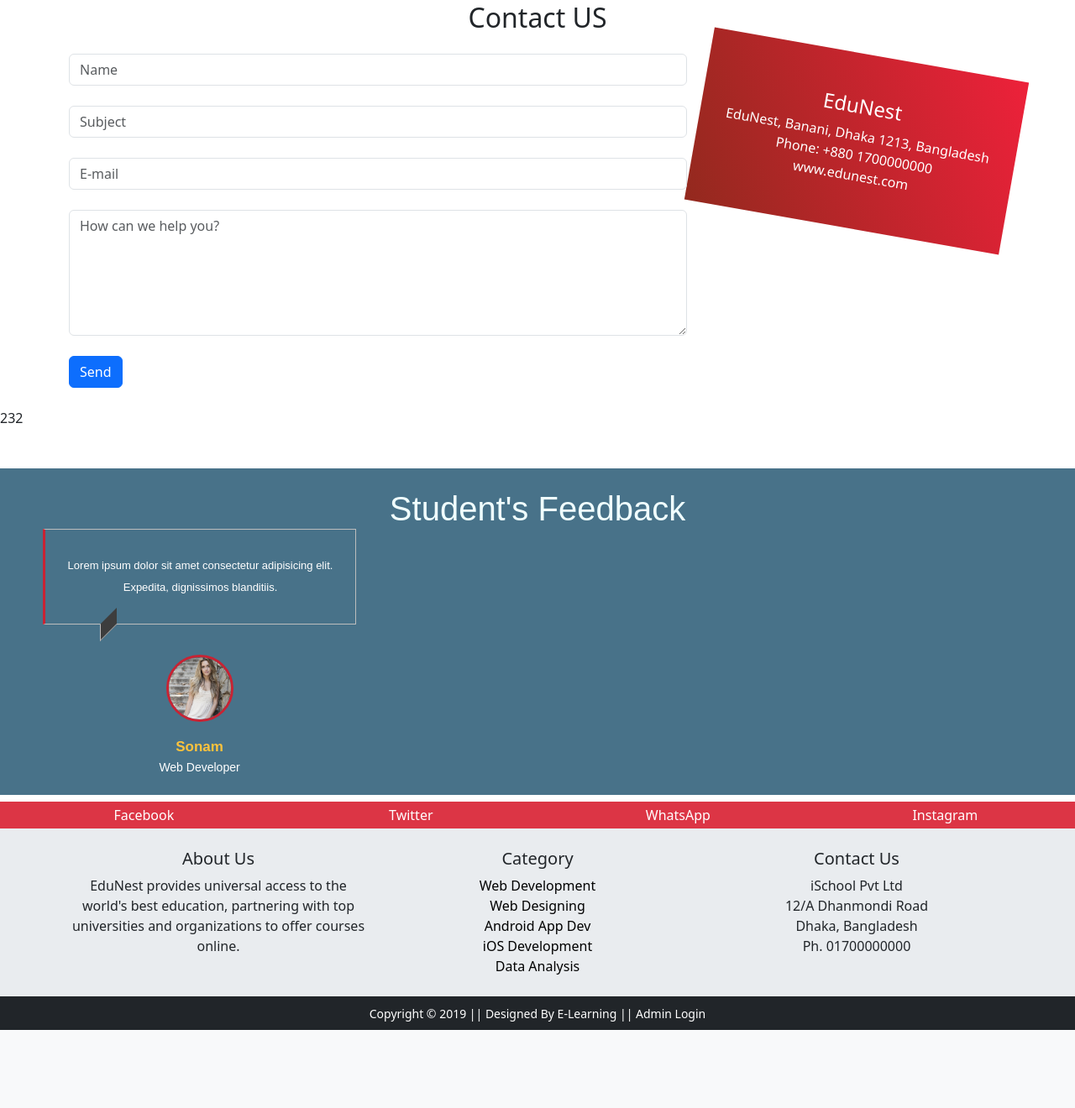
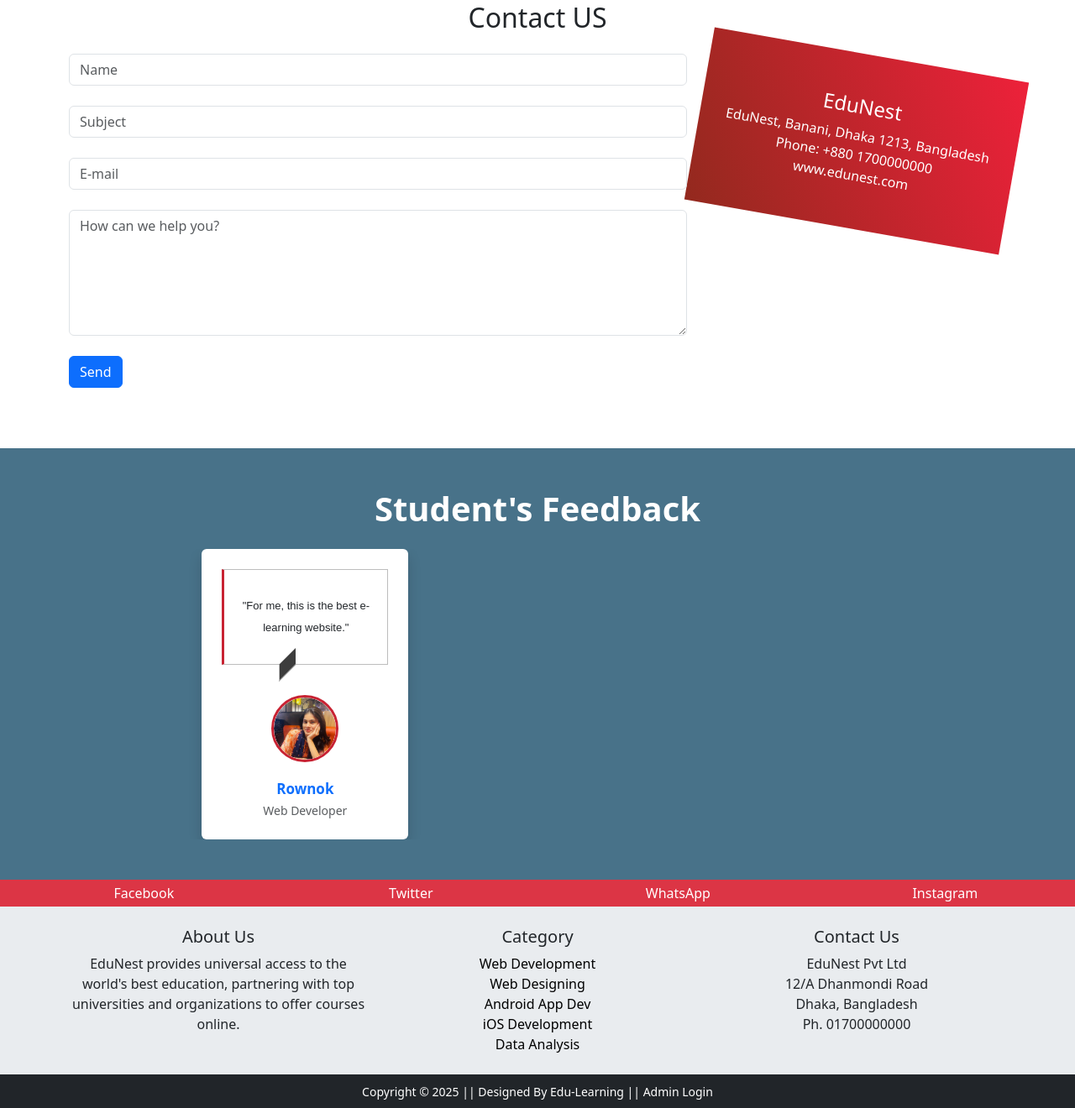
Before and after one commit to Rownokk/EduNest, a PHP site: page / in a window 1280 px wide. Shown: the part 2565-3885 px from the top of the page at 84% size. Before the commit the page ends 3792 px from the top, so only its background shows below. Run offline with PHP 8.4, Linux system fonts and the light colour scheme; some libraries are stand-ins or nearby versions; some web fonts are replaced.

Commit message:
Feedback

```diff
--- a/index.php
+++ b/index.php
@@ -229,32 +229,30 @@ www.edunest.com </p>
 <!-- End Contact Us -->
 
 <!-- Start Students Testimonial -->
-232
-<div class="container-fluid mt-5" style="background-color:
-#487289" id="Feedback">
-<h1 class="text-center testyheading p-4"> Student's Feedback </
-h1>
-<div class="row">
-<div class="col-md-12">
+
+<div class="container-fluid mt-5 py-5" style="background-color: #487289;" id="feedback">
+    <h1 class="text-center text-white fw-bold mb-4">Student's Feedback</h1>
+    <div class="row justify-content-center">
+        <div class="col-md-8">
             <div id="testimonial-slider" class="owl-carousel">
-<div class="testimonial">
-<p class="description">
-Lorem ipsum dolor sit amet consectetur adipisicing elit.
-Expedita, dignissimos blanditiis.
+                <div class="testimonial text-center p-4 bg-white shadow rounded">
+                    <p class="description text-dark fw-normal mb-3">
+                        "For me, this is the best e-learning website."
                     </p>
-<div class="pic">
-<img src="images/stu/student2.jpg" alt=""/>
+                    <div class="pic mb-3">
+                        <img src="images/stu/Rownok.jpg" alt="Rownok" class="rounded-circle img-fluid" width="90">
                     </div>
-
                     <div class="testimonial-prof">
-<h4>Sonam</h4>
-<small>Web Developer</small>
+                        <h4 class="fw-semibold text-primary mb-1">Rownok</h4>
+                        <small class="text-muted">Web Developer</small>
                     </div>
                 </div>
             </div>
         </div>
     </div>
-</div> <!--End Stuents Testimonial -->
+</div>
+
+<!--End Stuents Testimonial -->
 
 <div class="container-fluid bg-danger"> <!--
 Start Social Follow -->
@@ -299,7 +297,7 @@ fa-instagram"></i> Instagram</a>
             </div>
             <div class="col-sm">
                 <h5>Contact Us</h5>
-                <p>iSchool Pvt Ltd <br> 12/A Dhanmondi Road <br> Dhaka, Bangladesh <br> Ph. 01700000000 </p>
+                <p>EduNest Pvt Ltd <br> 12/A Dhanmondi Road <br> Dhaka, Bangladesh <br> Ph. 01700000000 </p>
             </div>
         </div>
     </div>
@@ -310,8 +308,7 @@ fa-instagram"></i> Instagram</a>
 
 
 <footer class="container-fluid bg-dark text-center p-2">
-<small class="text-white">Copyright &copy; 2019 || Designed By
-E-Learning || Admin Login</small>
+<small class="text-white">Copyright &copy; 2025 || Designed By Edu-Learning || Admin Login</small>
 </footer> <!-- End Footer-->
 
 </div> <!-- End About Section -->
```
Also changed, not shown: images/stu/Rownok.jpg (added). Lines whose indentation alone changed are shown as unchanged.
